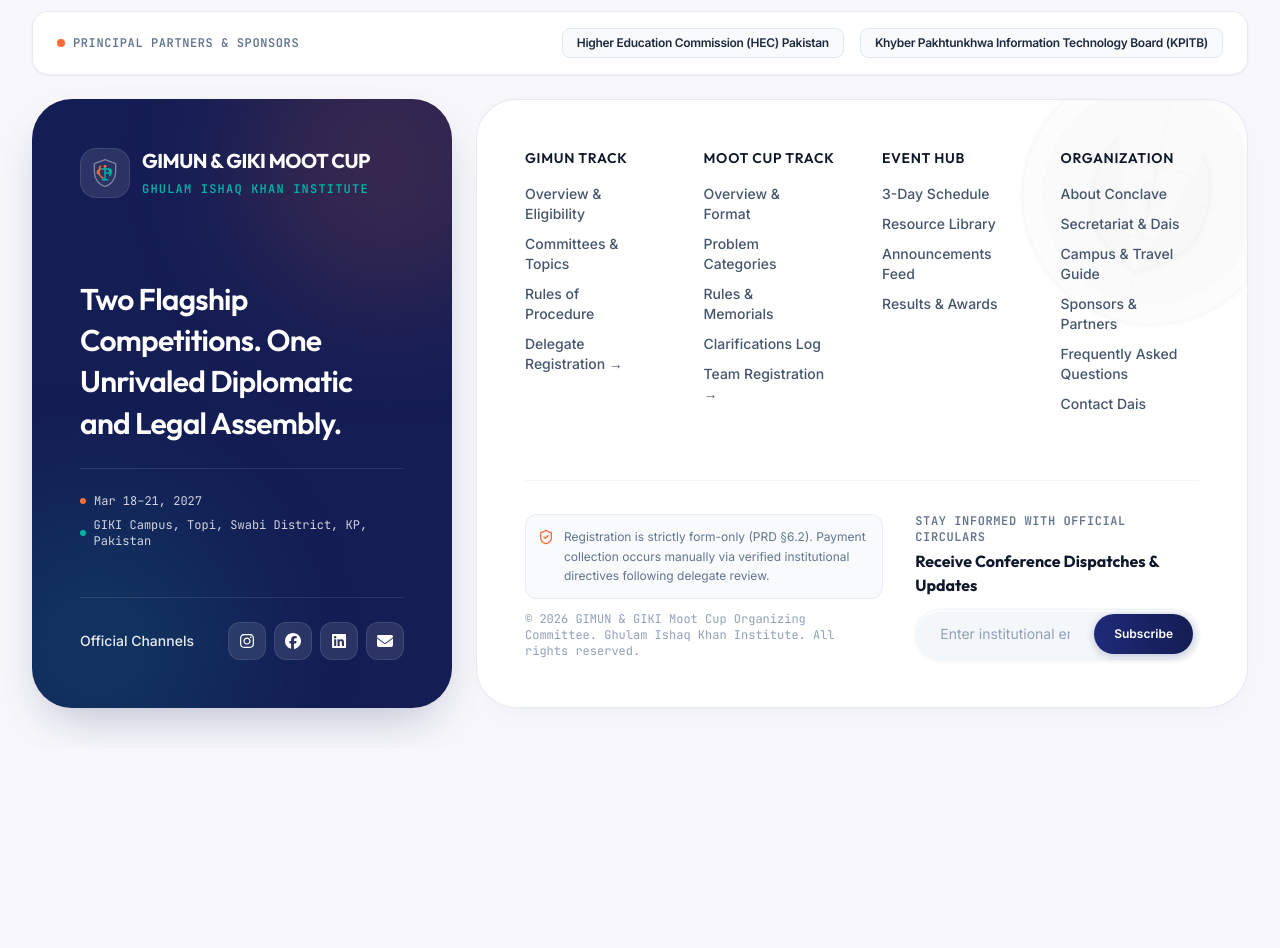
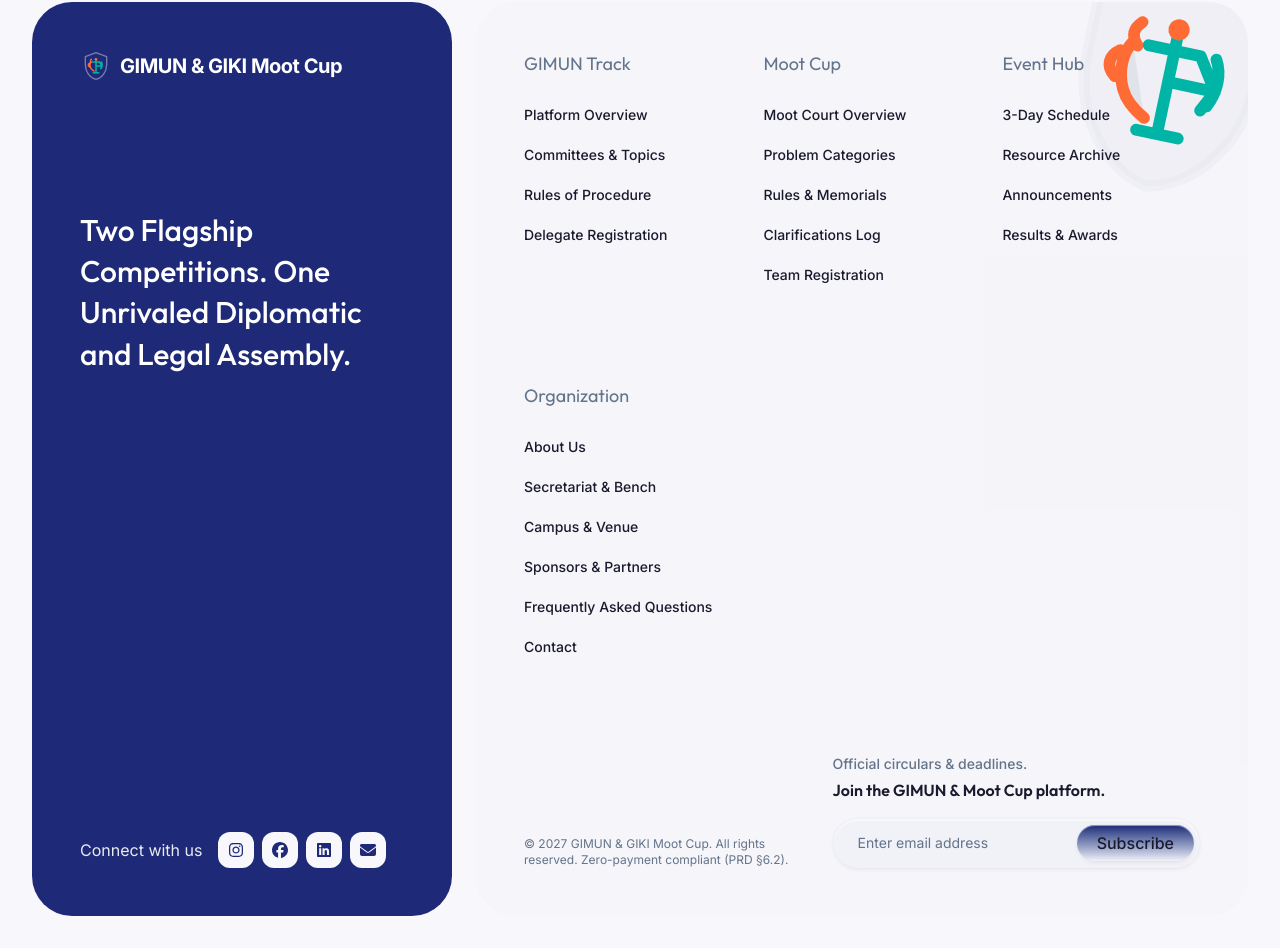
Before and after one commit to MuhammadHammad9/gimun-web, a Next.js app: page / in a window 1280 px wide. Shown: the part 4157-5105 px from the top of the page. Before the commit the page ends 4905 px from the top, so only its background shows below. Built offline with nearby package versions, Linux system fonts and the light colour scheme.

Commit message:
feat(layout): apply Watermelon Footer2 layout across all website pages with design system integration

```diff
--- a/src/app/globals.css
+++ b/src/app/globals.css
@@ -20,6 +20,12 @@
   --color-surface: #F8F8FC;
   --color-surface-elevated: #FFFFFF;
   --color-whisper-border: rgba(226, 232, 240, 0.8);
+
+  --color-primary-foreground: #FFFFFF;
+  --color-muted: #F1F1F8;
+  --color-muted-foreground: #64748B;
+  --color-background: #F8F8FC;
+  --color-foreground: #1A1A2E;
 
   --font-heading: var(--font-outfit), system-ui, -apple-system, sans-serif;
   --font-body: var(--font-inter), system-ui, -apple-system, sans-serif;
--- a/src/components/layout/Footer.tsx
+++ b/src/components/layout/Footer.tsx
@@ -1,6 +1,7 @@
+'use client';
+
 import React from 'react';
 import type { SiteConfig, Sponsor } from '@/lib/types';
-import { formatDateRange } from '@/lib/utils';
 import { Footer2, FooterLinkGroup, SocialLink } from './Footer2';
 import LogoIcon from '@/assets/logo-icon';
 import { FaInstagram, FaFacebook, FaLinkedin, FaEnvelope } from 'react-icons/fa6';
@@ -10,147 +11,87 @@ export interface FooterProps {
   sponsors?: Sponsor[];
 }
 
-export function Footer({ siteConfig, sponsors }: FooterProps) {
-  const topSponsors = sponsors
-    ?.filter((s) => s.tier === 'title' || s.tier === 'gold')
-    .map((s) => ({ name: s.name, url: s.url })) || [];
-
+export function Footer({ siteConfig }: FooterProps) {
   const socialLinks: SocialLink[] = [
-    ...(siteConfig?.socialLinks?.instagram
-      ? [
     {
-            icon: <FaInstagram className="w-4 h-4" />,
-            href: siteConfig.socialLinks.instagram,
+      icon: <FaInstagram className="h-4 w-4" />,
+      href: siteConfig?.socialLinks?.instagram || 'https://instagram.com/gimun_giki',
       label: 'Instagram',
     },
-        ]
-      : []),
-    ...(siteConfig?.socialLinks?.facebook
-      ? [
     {
-            icon: <FaFacebook className="w-4 h-4" />,
-            href: siteConfig.socialLinks.facebook,
+      icon: <FaFacebook className="h-4 w-4" />,
+      href: siteConfig?.socialLinks?.facebook || 'https://facebook.com/gimunofficial',
       label: 'Facebook',
     },
-        ]
-      : []),
-    ...(siteConfig?.socialLinks?.linkedin
-      ? [
     {
-            icon: <FaLinkedin className="w-4 h-4" />,
-            href: siteConfig.socialLinks.linkedin,
+      icon: <FaLinkedin className="h-4 w-4" />,
+      href: siteConfig?.socialLinks?.linkedin || 'https://linkedin.com/company/gimun-mootcup',
       label: 'LinkedIn',
     },
-        ]
-      : []),
-    ...(siteConfig?.contactEmails?.general
-      ? [
     {
-            icon: <FaEnvelope className="w-4 h-4" />,
-            href: `mailto:${siteConfig.contactEmails.general}`,
-            label: 'Email Secretariat',
+      icon: <FaEnvelope className="h-4 w-4" />,
+      href: siteConfig?.contactEmails?.general
+        ? `mailto:${siteConfig.contactEmails.general}`
+        : 'mailto:info@gimun-mootcup.org',
+      label: 'Email',
     },
-        ]
-      : []),
   ];
 
   const linkGroups: FooterLinkGroup[] = [
     {
       title: 'GIMUN Track',
       links: [
-        { label: 'Overview & Eligibility', href: '/gimun' },
+        { label: 'Platform Overview', href: '/gimun' },
         { label: 'Committees & Topics', href: '/gimun/committees' },
         { label: 'Rules of Procedure', href: '/gimun/rules' },
-        { label: 'Delegate Registration →', href: '/register?track=gimun' },
+        { label: 'Delegate Registration', href: '/register?track=gimun' },
       ],
     },
     {
-      title: 'Moot Cup Track',
+      title: 'Moot Cup',
       links: [
-        { label: 'Overview & Format', href: '/moot-cup' },
+        { label: 'Moot Court Overview', href: '/moot-cup' },
         { label: 'Problem Categories', href: '/moot-cup/categories' },
         { label: 'Rules & Memorials', href: '/moot-cup/rules' },
         { label: 'Clarifications Log', href: '/moot-cup/clarifications' },
-        { label: 'Team Registration →', href: '/register?track=moot-cup' },
+        { label: 'Team Registration', href: '/register?track=moot-cup' },
       ],
     },
     {
       title: 'Event Hub',
       links: [
         { label: '3-Day Schedule', href: '/schedule' },
-        { label: 'Resource Library', href: '/resources' },
-        { label: 'Announcements Feed', href: '/announcements' },
+        { label: 'Resource Archive', href: '/resources' },
+        { label: 'Announcements', href: '/announcements' },
         { label: 'Results & Awards', href: '/results' },
       ],
     },
     {
       title: 'Organization',
       links: [
-        { label: 'About Conclave', href: '/about' },
-        { label: 'Secretariat & Dais', href: '/about/team' },
-        { label: 'Campus & Travel Guide', href: '/about/venue' },
+        { label: 'About Us', href: '/about' },
+        { label: 'Secretariat & Bench', href: '/about/team' },
+        { label: 'Campus & Venue', href: '/about/venue' },
         { label: 'Sponsors & Partners', href: '/about/sponsors' },
         { label: 'Frequently Asked Questions', href: '/about/faq' },
-        { label: 'Contact Dais', href: '/contact' },
+        { label: 'Contact', href: '/contact' },
       ],
     },
   ];
 
-  const formattedDates = formatDateRange(
-    siteConfig?.eventDates?.start || '2027-03-18',
-    siteConfig?.eventDates?.end || '2027-03-21'
-  );
-
-  const floatingIconWatermark = (
-    <svg
-      viewBox="0 0 200 200"
-      fill="none"
-      xmlns="http://www.w3.org/2000/svg"
-      className="w-full h-full fill-current"
-    >
-      <circle cx="100" cy="100" r="90" stroke="currentColor" strokeWidth="3" opacity="0.35" />
-      <circle
-        cx="100"
-        cy="100"
-        r="75"
-        stroke="currentColor"
-        strokeWidth="1.5"
-        opacity="0.25"
-        strokeDasharray="6 6"
-      />
-      <path d="M100 25V175M25 100H175" stroke="currentColor" strokeWidth="1.5" opacity="0.2" />
-      {/* Laurel Wreath */}
-      <path
-        d="M70 65C55 80 55 120 70 135C80 145 90 150 100 155M130 65C145 80 145 120 130 135C120 145 110 150 100 155"
-        stroke="currentColor"
-        strokeWidth="4"
-        strokeLinecap="round"
-        opacity="0.25"
-      />
-      {/* Scales Beam */}
-      <path d="M75 80H125M100 70V130M90 130H110" stroke="currentColor" strokeWidth="3" opacity="0.25" />
-      <circle cx="100" cy="100" r="10" fill="currentColor" opacity="0.2" />
-    </svg>
-  );
-
   return (
     <Footer2
-      logo={<LogoIcon className="w-8 h-8" />}
-      brandName="GIMUN & GIKI MOOT CUP"
+      logo={<LogoIcon className="size-8 text-primary-foreground" />}
+      brandName="GIMUN & GIKI Moot Cup"
       tagline="Two Flagship Competitions. One Unrivaled Diplomatic and Legal Assembly."
-      socialText="Official Channels"
+      socialText="Connect with us"
       socialLinks={socialLinks}
       linkGroups={linkGroups}
-      newsletterSubtitle="Stay informed with official circulars"
-      newsletterTitle="Receive Conference Dispatches & Updates"
-      newsletterPlaceholder="Enter institutional email address"
-      newsletterButtonText="Subscribe"
-      copyright={`© ${new Date().getFullYear()} GIMUN & GIKI Moot Cup Organizing Committee. Ghulam Ishaq Khan Institute. All rights reserved.`}
-      floatingIcon={floatingIconWatermark}
-      principalPartners={topSponsors}
-      zeroPaymentNotice="Registration is strictly form-only (PRD §6.2). Payment collection occurs manually via verified institutional directives following delegate review."
-      venueInfo={siteConfig?.venue || 'GIKI Campus, Topi, KP, Pakistan'}
-      eventDates={formattedDates}
+      newsletterSubtitle="Official circulars & deadlines."
+      newsletterTitle="Join the GIMUN & Moot Cup platform."
+      newsletterPlaceholder="Enter email address"
+      copyright="© 2027 GIMUN & GIKI Moot Cup. All rights reserved. Zero-payment compliant (PRD §6.2)."
+      floatingIcon={<LogoIcon className="h-full w-full fill-current" />}
     />
   );
 }
--- a/src/components/layout/Footer2.tsx
+++ b/src/components/layout/Footer2.tsx
@@ -1,10 +1,8 @@
 'use client';
 
-import React, { useState } from 'react';
-import Link from 'next/link';
+import React from 'react';
 import { Input } from '@/components/base-ui/input';
 import { Button } from '@/components/base-ui/button';
-import { ShieldCheck, CheckCircle2, ArrowRight } from 'lucide-react';
 import { FaDiscord, FaGithub, FaLinkedin, FaXTwitter } from 'react-icons/fa6';
 import LogoIcon from '@/assets/logo-icon';
 
@@ -24,11 +22,6 @@ export interface SocialLink {
   label: string;
 }
 
-export interface PrincipalPartner {
-  name: string;
-  url: string;
-}
-
 export interface Footer2Props {
   logo: React.ReactNode;
   brandName: string;
@@ -42,10 +35,6 @@ export interface Footer2Props {
   newsletterButtonText?: string;
   copyright: string;
   floatingIcon?: React.ReactNode;
-  principalPartners?: PrincipalPartner[];
-  zeroPaymentNotice?: string;
-  venueInfo?: string;
-  eventDates?: string;
 }
 
 export function Footer2({
@@ -61,133 +50,36 @@ export function Footer2({
   newsletterButtonText = 'Subscribe',
   copyright,
   floatingIcon,
-  principalPartners,
-  zeroPaymentNotice,
-  venueInfo,
-  eventDates,
 }: Footer2Props) {
-  const [email, setEmail] = useState('');
-  const [isSubscribed, setIsSubscribed] = useState(false);
+  return (
+    <footer className="bg-background w-full px-4 py-8 sm:px-6 lg:px-8">
+      <div className="mx-auto flex max-w-7xl flex-col gap-4 sm:gap-6 lg:flex-row">
 
-  const handleSubscribe = (e: React.FormEvent) => {
-    e.preventDefault();
-    if (!email.trim() || !email.includes('@')) return;
-    setIsSubscribed(true);
-  };
-
-  const renderLink = (link: FooterLink) => {
-    const isExternal = link.href.startsWith('http') || link.href.startsWith('mailto:');
-    if (isExternal) {
-      return (
-        <a
-          href={link.href}
-          target="_blank"
-          rel="noopener noreferrer"
-          className="text-slate-600 hover:text-[#1E2A78] text-sm font-medium transition-colors flex items-center gap-1 group"
-        >
-          <span>{link.label}</span>
-          <ArrowRight className="w-3 h-3 opacity-0 -translate-x-1 group-hover:opacity-100 group-hover:translate-x-0 transition-all text-[#FF6B35]" />
-        </a>
-      );
-    }
-    return (
-      <Link
-        href={link.href}
-        className="text-slate-600 hover:text-[#1E2A78] text-sm font-medium transition-colors flex items-center gap-1 group"
-      >
-        <span>{link.label}</span>
-        <ArrowRight className="w-3 h-3 opacity-0 -translate-x-1 group-hover:opacity-100 group-hover:translate-x-0 transition-all text-[#FF6B35]" />
-      </Link>
-    );
-  };
-
-  return (
-    <footer className="bg-[#F8F8FC] w-full px-4 py-10 sm:px-6 lg:px-8 border-t border-slate-200/80">
-      <div className="mx-auto max-w-7xl">
-        {/* Optional Principal Partners Banner */}
-        {principalPartners && principalPartners.length > 0 && (
-          <div className="mb-6 px-6 py-4 rounded-2xl bg-white border border-slate-200/80 shadow-xs flex flex-wrap items-center justify-between gap-4">
+        <div className="bg-primary text-primary-foreground flex min-h-[400px] shrink-0 flex-col justify-between rounded-[2.5rem] p-10 sm:p-12 lg:w-[420px]">
+          <div>
             <div className="flex items-center gap-2">
-              <span className="w-2 h-2 rounded-full bg-[#FF6B35]" />
-              <span className="text-xs font-mono uppercase tracking-wider text-slate-500 font-semibold">
-                Principal Partners &amp; Sponsors
+              <div className="text-primary-foreground">{logo}</div>
+              <span className="text-xl font-bold tracking-tight">
+                {brandName}
               </span>
             </div>
-            <div className="flex flex-wrap items-center gap-4">
-              {principalPartners.map((p, idx) => (
-                <a
-                  key={idx}
-                  href={p.url}
-                  target="_blank"
-                  rel="noopener noreferrer"
-                  className="px-3.5 py-1.5 rounded-lg bg-slate-50 hover:bg-slate-100 border border-slate-200 text-slate-800 text-xs font-semibold tracking-tight transition-colors"
-                >
-                  {p.name}
-                </a>
-              ))}
-            </div>
-          </div>
-        )}
 
-        {/* Dual-Card Bento Grid */}
-        <div className="flex flex-col gap-6 lg:flex-row items-stretch">
-          {/* Left Card: Brand, Tagline, Dates & Socials */}
-          <div className="bg-[#141D54] text-white flex min-h-[460px] shrink-0 flex-col justify-between rounded-[2.5rem] p-8 sm:p-12 lg:w-[420px] shadow-[0_20px_50px_-15px_rgba(20,29,84,0.3)] relative overflow-hidden">
-            {/* Ambient Background Glow */}
-            <div className="absolute top-0 right-0 w-72 h-72 bg-[#FF6B35]/15 rounded-full blur-3xl pointer-events-none -mr-20 -mt-20" />
-            <div className="absolute bottom-0 left-0 w-72 h-72 bg-[#00B4A6]/15 rounded-full blur-3xl pointer-events-none -ml-20 -mb-20" />
-
-            <div className="relative z-10">
-              <div className="flex items-center gap-3">
-                <div className="text-white shrink-0 p-2 rounded-2xl bg-white/10 backdrop-blur-md border border-white/10">
-                  {logo}
-                </div>
-                <div>
-                  <span className="text-xl font-bold tracking-tight block text-white font-heading">
-                    {brandName}
-                  </span>
-                  <span className="text-xs font-mono uppercase tracking-widest text-[#00B4A6] font-semibold">
-                    Ghulam Ishaq Khan Institute
-                  </span>
+            <div className="mt-24 sm:mt-32">
+              <h2 className="text-2xl leading-snug font-medium sm:text-3xl">
+                {tagline}
+              </h2>
             </div>
           </div>
 
-              <div className="mt-14 sm:mt-20">
-                <h2 className="text-2xl leading-snug font-semibold sm:text-3xl text-white tracking-tight font-heading">
-                  {tagline}
-                </h2>
-
-                {(eventDates || venueInfo) && (
-                  <div className="mt-6 pt-6 border-t border-white/10 space-y-2 text-xs font-mono text-white/80">
-                    {eventDates && (
-                      <p className="flex items-center gap-2">
-                        <span className="w-1.5 h-1.5 rounded-full bg-[#FF6B35]" />
-                        <span>{eventDates}</span>
-                      </p>
-                    )}
-                    {venueInfo && (
-                      <p className="flex items-center gap-2">
-                        <span className="w-1.5 h-1.5 rounded-full bg-[#00B4A6]" />
-                        <span>{venueInfo}</span>
-                      </p>
-                    )}
-                  </div>
-                )}
-              </div>
-            </div>
-
-            <div className="relative z-10 mt-12 pt-6 border-t border-white/10 flex flex-wrap items-center justify-between gap-4">
-              <span className="text-sm font-medium text-white/90">{socialText}</span>
+          <div className="mt-16 flex items-center gap-4 sm:mt-24">
+            <span className="text-md opacity-90">{socialText}</span>
             <div className="flex items-center gap-2">
               {socialLinks.map((social, idx) => (
                 <a
                   key={idx}
                   href={social.href}
-                    target="_blank"
-                    rel="noopener noreferrer"
-                    className="bg-white/10 hover:bg-white/20 text-white rounded-xl p-2.5 transition-all hover:scale-105 active:scale-95 flex items-center justify-center backdrop-blur-xs border border-white/10"
+                  className="bg-background dark:bg-muted text-primary rounded-xl p-2.5 transition-colors"
                   aria-label={social.label}
-                    title={social.label}
                 >
                   {social.icon}
                 </a>
@@ -196,78 +88,63 @@ export function Footer2({
           </div>
         </div>
 
-          {/* Right Card: Links Matrix, Newsletter & Zero-Payment Notice */}
-          <div className="bg-white border border-slate-200/90 shadow-[0_10px_35px_-10px_rgba(30,42,120,0.06)] relative flex flex-1 flex-col justify-between overflow-hidden rounded-[2.5rem] p-8 sm:p-12">
+        <div className="bg-muted/50 relative flex flex-1 flex-col justify-between overflow-hidden rounded-[2.5rem] p-10 sm:p-12">
           {floatingIcon && (
-              <div className="text-slate-900/[0.04] pointer-events-none absolute -top-12 -right-12 h-72 w-72 rotate-12">
+            <div className="text-muted-foreground/10 pointer-events-none absolute -top-12 -right-12 h-64 w-64 rotate-12">
               {floatingIcon}
             </div>
           )}
 
-            {/* Link Groups Grid */}
-            <div className="relative z-10 grid grid-cols-2 sm:grid-cols-2 md:grid-cols-4 gap-8 sm:gap-10">
+          <div className="relative z-10 flex flex-wrap gap-16 sm:gap-24">
             {linkGroups.map((group, idx) => (
-                <div key={idx} className="space-y-4">
-                  <h3 className="text-slate-900 font-semibold text-sm uppercase tracking-wider font-heading">
-                    {group.title}
-                  </h3>
-                  <ul className="space-y-2.5">
+              <div key={idx} className="space-y-6">
+                <h3 className="text-muted-foreground text-lg">{group.title}</h3>
+                <ul className="space-y-4">
                   {group.links.map((link, lIdx) => (
-                      <li key={lIdx}>{renderLink(link)}</li>
+                    <li key={lIdx}>
+                      <a
+                        href={link.href}
+                        className="hover:text-primary text-sm font-medium transition-colors"
+                      >
+                        {link.label}
+                      </a>
+                    </li>
                   ))}
                 </ul>
               </div>
             ))}
           </div>
 
-            {/* Bottom Row: Legal / Non-Payment Notice & Newsletter Subscription */}
-            <div className="relative z-10 mt-14 pt-8 border-t border-slate-100 flex flex-col items-start justify-between gap-8 xl:flex-row xl:items-end">
-              {/* Left Column: PRD §6.2 Zero-Payment notice & Copyright */}
-              <div className="order-2 xl:order-1 space-y-3 max-w-lg">
-                {zeroPaymentNotice && (
-                  <div className="flex items-start gap-2.5 text-xs text-slate-500 bg-slate-50 p-3 rounded-xl border border-slate-200/70">
-                    <ShieldCheck className="w-4 h-4 text-[#FF6B35] shrink-0 mt-0.5" />
-                    <p className="leading-relaxed">{zeroPaymentNotice}</p>
-                  </div>
-                )}
-                <p className="text-slate-400 text-xs font-mono">{copyright}</p>
+          <div className="relative z-10 mt-24 flex flex-col items-start justify-between gap-8 xl:flex-row xl:items-end">
+            <div className="text-muted-foreground order-2 text-xs xl:order-1">
+              {copyright}
             </div>
 
-              {/* Right Column: Newsletter Subscription */}
-              <div className="order-1 w-full space-y-3 sm:max-w-md xl:order-2">
+            <div className="order-1 w-full space-y-4 sm:max-w-sm xl:order-2">
               <div className="space-y-1">
-                  <p className="text-slate-500 text-xs font-semibold uppercase tracking-wider font-mono">
+                <p className="text-muted-foreground text-sm font-medium">
                   {newsletterSubtitle}
                 </p>
-                  <h3 className="text-slate-900 text-base font-bold font-heading">
+                <h3 className="text-foreground text-base font-semibold">
                   {newsletterTitle}
                 </h3>
               </div>
-
-                {isSubscribed ? (
-                  <div className="flex items-center gap-2 p-3.5 rounded-full bg-emerald-50 border border-emerald-200 text-emerald-800 text-xs font-medium animate-in fade-in">
-                    <CheckCircle2 className="w-4 h-4 text-emerald-600 shrink-0" />
-                    <span>Subscribed! You will receive official conference circulars.</span>
-                  </div>
-                ) : (
-                  <form className="relative flex items-center" onSubmit={handleSubscribe}>
+              <form
+                className="relative flex items-center"
+                onSubmit={(e) => e.preventDefault()}
+              >
                 <Input
                   type="email"
-                      required
                   placeholder={newsletterPlaceholder}
-                      value={email}
-                      onChange={(e) => setEmail(e.target.value)}
-                      className="bg-slate-100/80 focus-visible:ring-[#1E2A78] text-slate-900 w-full rounded-full border-transparent py-6 pr-32 pl-6 shadow-[0_0_0_0.5px_rgba(0,0,0,0.03),0_2px_4px_0_rgba(0,0,0,0.05),inset_0_2px_0_0px_rgba(255,255,255,0.7)] outline-none focus-visible:border-none focus-visible:ring-2 placeholder:text-slate-400 text-sm"
+                  className="bg-muted focus-visible:ring-primary w-full rounded-full border-transparent py-6 pr-32 pl-6 shadow-[0_0_0_0.5px_rgba(0,0,0,0.03),0_2px_4px_0_rgba(0,0,0,0.05),inset_0_2px_0_0px_rgba(255,255,255,0.5)] outline-none focus-visible:border-none focus-visible:ring-1 dark:shadow-[0_0_0_0.5px_rgba(0,0,0,0.03),0_2px_4px_0_rgba(0,0,0,0.05),inset_0_2px_0_0px_rgba(255,255,255,0.1)]"
                 />
                 <Button
                   type="submit"
-                      className="bg-linear-to-r from-[#1E2A78] to-[#141D54] hover:from-[#141D54] hover:to-[#0F1640] text-white border-none absolute right-1.5 h-10 rounded-full px-5 text-xs font-semibold shadow-[0_2px_8px_rgba(30,42,120,0.25)] transition-all hover:scale-[1.02] active:scale-[0.98]"
+                  className="from-primary to-muted/40 border-primary absolute right-1.5 h-9 rounded-full bg-linear-to-b px-5 shadow-[0_0_0_0.5px_rgba(0,0,0,0.03),0_2px_4px_0_rgba(0,0,0,0.05),inset_0_1px_0_0px_rgba(255,255,255,0.5)]"
                 >
                   {newsletterButtonText}
                 </Button>
               </form>
-                )}
-              </div>
             </div>
           </div>
         </div>
```
Lines whose indentation alone changed are shown as unchanged.
